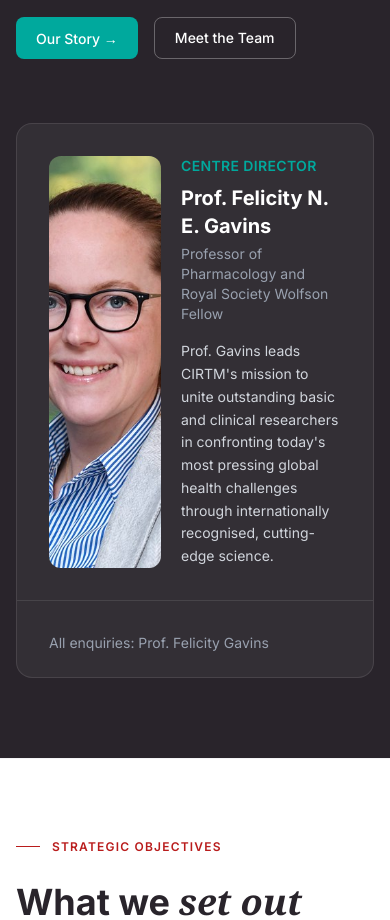
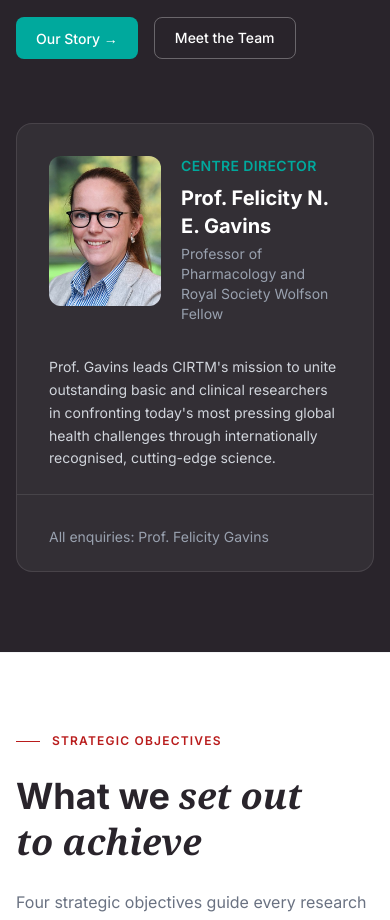
Before and after one commit to CIRTM/cirtm-website, a Next.js app in the folder frontend/: page / in a window 390 px wide. Shown: the part 2040-2960 px from the top of the page. Built offline with nearby package versions, Linux system fonts and the light colour scheme.

Commit message:
Fix Felicity card layout on mobile

```diff
--- a/frontend/app/page.tsx
+++ b/frontend/app/page.tsx
@@ -124,8 +124,8 @@ export default function Home() {
               </div>
             </div>
             <div className="rounded-2xl border border-white/10 overflow-hidden" style={{ backgroundColor: "rgba(255,255,255,0.05)" }}>
-              <div className="flex items-start gap-5 p-8">
-                <div className="relative flex-shrink-0 self-stretch w-28 rounded-xl overflow-hidden min-h-[160px]">
+              <div className="flex items-start gap-5 p-8 pb-4 sm:pb-8">
+                <div className="relative flex-shrink-0 w-28 rounded-xl overflow-hidden aspect-[3/4] sm:aspect-auto sm:self-stretch sm:min-h-[160px]">
                   <Image
                     src="/images/people/felicity-gavins.jpg"
                     alt="Prof. Felicity N. E. Gavins"
@@ -137,13 +137,18 @@ export default function Home() {
                   <div className="text-sm font-semibold uppercase tracking-wide mb-2 text-teal">Centre Director</div>
                   <h3 className="text-white font-bold text-xl mb-1">Prof. Felicity N. E. Gavins</h3>
                   <p className="text-gray-400 text-sm mb-4">Professor of Pharmacology and Royal Society Wolfson Fellow</p>
-                  <p className="text-gray-300 text-sm leading-relaxed">
+                  <p className="hidden sm:block text-gray-300 text-sm leading-relaxed">
                     Prof. Gavins leads CIRTM&apos;s mission to unite outstanding basic and clinical researchers in
                     confronting today&apos;s most pressing global health challenges through internationally recognised,
                     cutting-edge science.
                   </p>
                 </div>
               </div>
+              <p className="sm:hidden text-gray-300 text-sm leading-relaxed px-8 pb-6">
+                Prof. Gavins leads CIRTM&apos;s mission to unite outstanding basic and clinical researchers in
+                confronting today&apos;s most pressing global health challenges through internationally recognised,
+                cutting-edge science.
+              </p>
               <div className="px-8 pb-6 pt-0 border-t border-white/10 text-sm text-gray-400 mt-0 pt-4">
                 <div className="pt-4">All enquiries: Prof. Felicity Gavins</div>
               </div>
```
